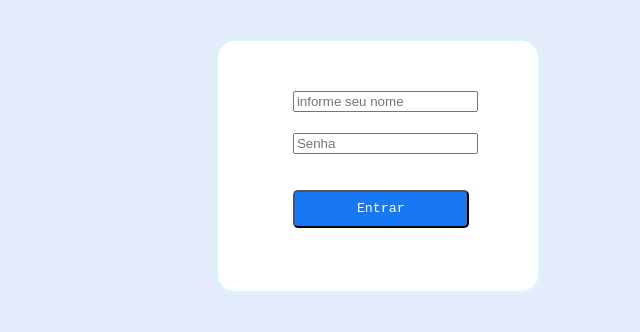
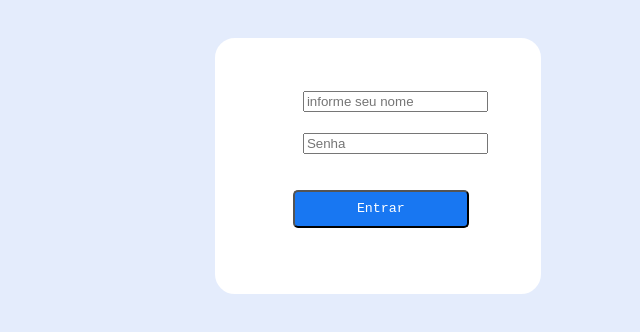
Before and after one commit to Alanps31/Exs-udemy, a plain HTML site: page index.html in a window 1280 px wide. Shown: the full height of the page, 640-1280 px from the left. Drawn offline with Linux system fonts and the light colour scheme.

Commit message:
atualizacao 1.1

```diff
--- a/css/estiloinit.css
+++ b/css/estiloinit.css
@@ -7,7 +7,7 @@ body
 {
     position:relative;
     background-color: white;
-    border: 3px solid rgb(216, 245, 252);
+    border: 3px solid rgb(255, 255, 255);
     border-radius: 20px;
     left: 67%;
     top: 30px;
@@ -18,7 +18,7 @@ body
 #formulario input.usuario
 {
     position: relative;
-    left: 75px;
+    left: 85px;
     margin-top: 50px;
 
 }
@@ -26,7 +26,7 @@ body
 #formulario input.senha
 {
     position: relative;
-    left: 75px;
+    left: 85px;
     margin-top: 5px;
 }
 
--- /dev/null
+++ b/node/moduleexports.js
@@ -0,0 +1,3 @@
+const novomodulo = require('./moduloA')
+
+console.log(novomodulo.bemVindo)
```
